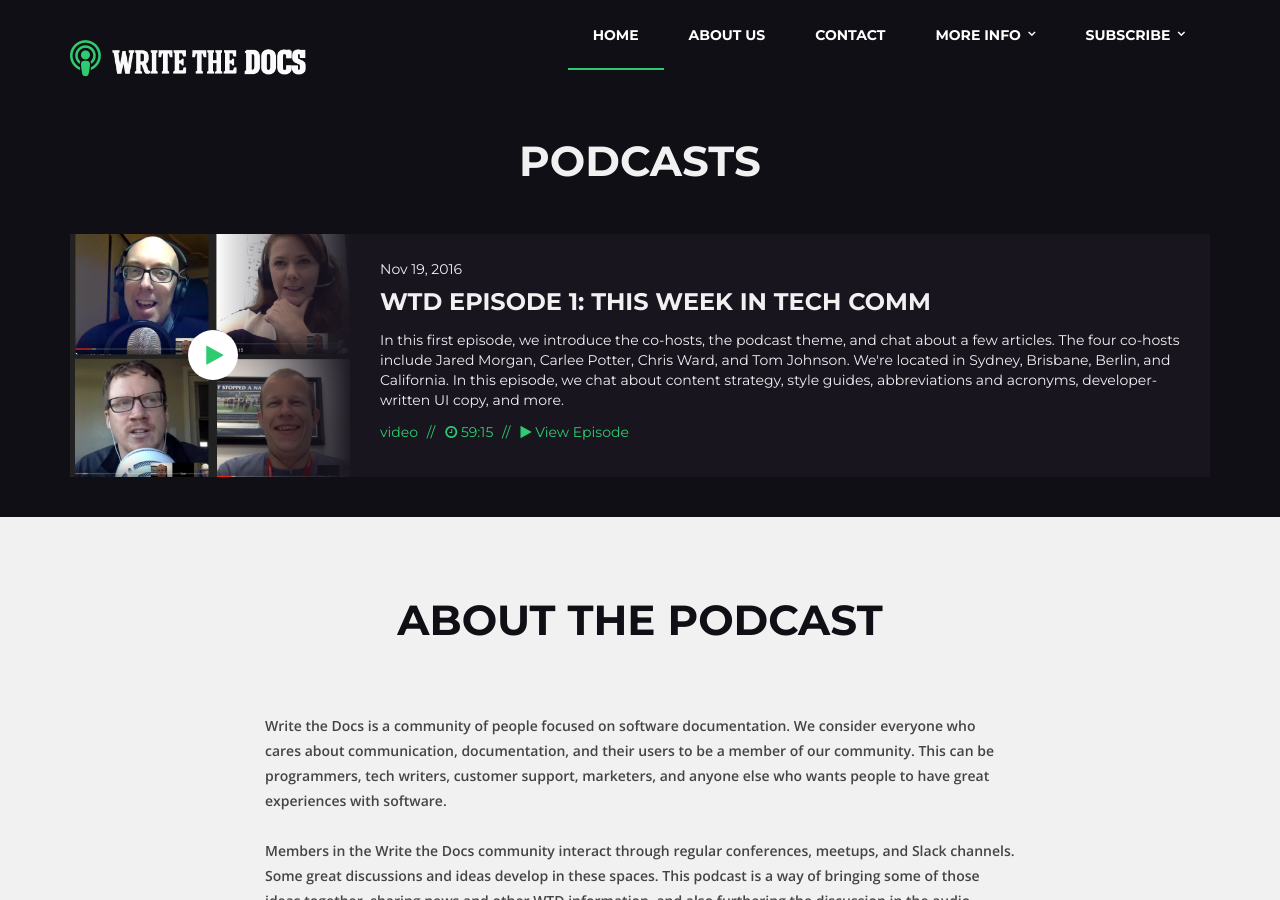
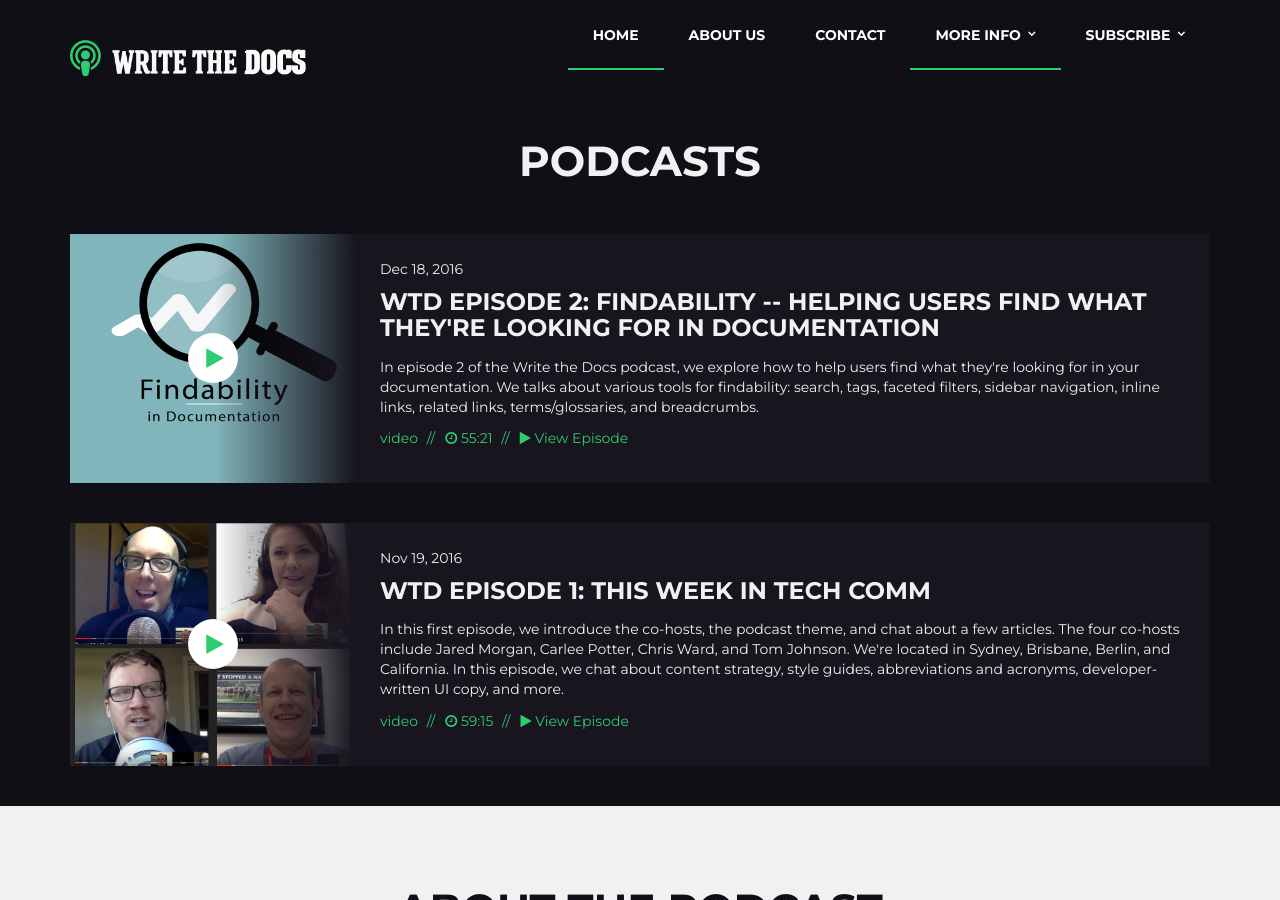
Before and after one commit to writethedocspodcast/writethedocspodcast.github.io, a Jekyll site: the page built from index.md, in a window 1280 px wide and 900 px high. Built offline with Jekyll 4.4.1, drawn with Linux system fonts in a browser that asks for light colours; some of the changed text lies outside the part shown.

Commit message:
added new episode

```diff
--- a/_includes/head.html
+++ b/_includes/head.html
@@ -138,10 +138,10 @@
             <!-- ===== MENU ===== -->
             <ul class="menu">
 
-                <li class="menuitem {% if page.url == "{{site.url}}" or page.url == "/" %}active{% endif %}"><a href="/">Home</a href="{{site.url}}"></li>
-                <li class="menuitem {% if page.url == "/about" %}active{% endif %}"><a href="/about">About Us</a></li>
-                <li class="menuitem {% if page.url == "/contact" %}active{% endif %}"><a href="/contact">Contact</a></li>
-                <li class="menuitem dropdown">
+                <li class="menuitem {% if page.url == "/index.html" or page.url == "/" %}active{% endif %}"><a href="/">Home</a href="{{site.url}}"></li>
+                <li class="menuitem {% if page.url == "/about/" %}active{% endif %}"><a href="/about">About Us</a></li>
+                <li class="menuitem {% if page.url == "/contact/" %}active{% endif %}"><a href="/contact">Contact</a></li>
+                <li class="menuitem dropdown {% if page.url == "/how-to-subscribe/" or "/other-podcasts/" %} active{% endif %}">
                     <a href="#">More Info</a>
                     <ul class="droplist">
                         {% for page in site.pages %}
--- /dev/null
+++ b/_posts/2016-12-18-episode-2-findability-in-documentation.md
@@ -0,0 +1,40 @@
+---
+title: "WTD Episode 2: Findability -- Helping users find what they're looking for in documentation"
+keywords: technical writing
+layout: video_post
+categories:
+- podcasts
+- video
+date: 2016-12-18
+tags:
+- write the docs
+- technical writing
+- findability
+- search
+- discoverability
+image: http://podcast.writethedocs.org/assets/img/wtdpodcastlogo.png
+podcast_link: http://dts.podtrac.com/redirect.mp3/writethedocspodcast.org/wtd_episode_2.mp3
+podcast_file_size: 45.5 MB
+podcast_duration: "55:21"
+podcast_length: 45500667
+youtube_url: https://www.youtube.com/embed/Z8puPiBVa0w
+summary: "In episode 2 of the Write the Docs podcast, we explore how to help users find what they're looking for in your documentation. We talks about various tools for findability: search, tags, faceted filters,  sidebar navigation, inline links, related links, terms/glossaries, and breadcrumbs."
+bitlink: http://bit.ly/wtdpodcastepisode2
+thumb: episode2.png
+---
+
+Here are some links to topics mentioned in the podcast:
+
+* [Lunr search](http://lunrjs.com/)
+* [Jekyll Tips tutorial on configuring Lunr search in Jekyll](http://jekyll.tips/jekyll-casts/jekyll-search-using-lunr-js/)
+* [Apache Solr search](http://lucene.apache.org/solr/)
+* [Algolia search](https://www.algolia.com/)
+* [Swiftype](https://swiftype.com/)
+* [Google Custom Search](https://cse.google.com/cse/all)
+* [Google search appliance](https://enterprise.google.com/search/products/gsa.html)
+* [Semantic mediawiki](https://www.semantic-mediawiki.org/wiki/Semantic_MediaWiki)
+* [Findability is a content problem, not a search problem, by Mark Baker](http://everypageispageone.com/2013/05/28/findability-is-a-content-problem-not-a-search-problem/)
+
+If you would like to recommend a topic or article for discussion for the next podcast, [let us know](/contact). The planned topic for the next podcast is trends.
+
+<small>The podcast image is from <a href="https://www.vecteezy.com/vector-art/94333-marketing-research-illustration">Vecteezy</a>.</small>
--- a/index.md
+++ b/index.md
@@ -3,7 +3,6 @@
 type: homepage
 layout: default
 ---
-
 
 Write the Docs is a community of people focused on software documentation. We consider everyone who cares about communication, documentation, and their users to be a member of our community. This can be programmers, tech writers, customer support, marketers, and anyone else who wants people to have great experiences with software.
 
```
Also changed, not shown: _data/recommended_podcasts.yml (+15 -0 lines), pages/recommended-podcasts.md (+2 -2 lines), assets/img/episodethumbs/episode2.png (added), assets/img/podcastthumbs/accidentaltechpodcast.jpg (added), assets/img/podcastthumbs/boagworld.jpg (added), assets/img/podcastthumbs/replyall.jpg (added), pages/about.html (line endings or trailing spaces), 1 other file.
